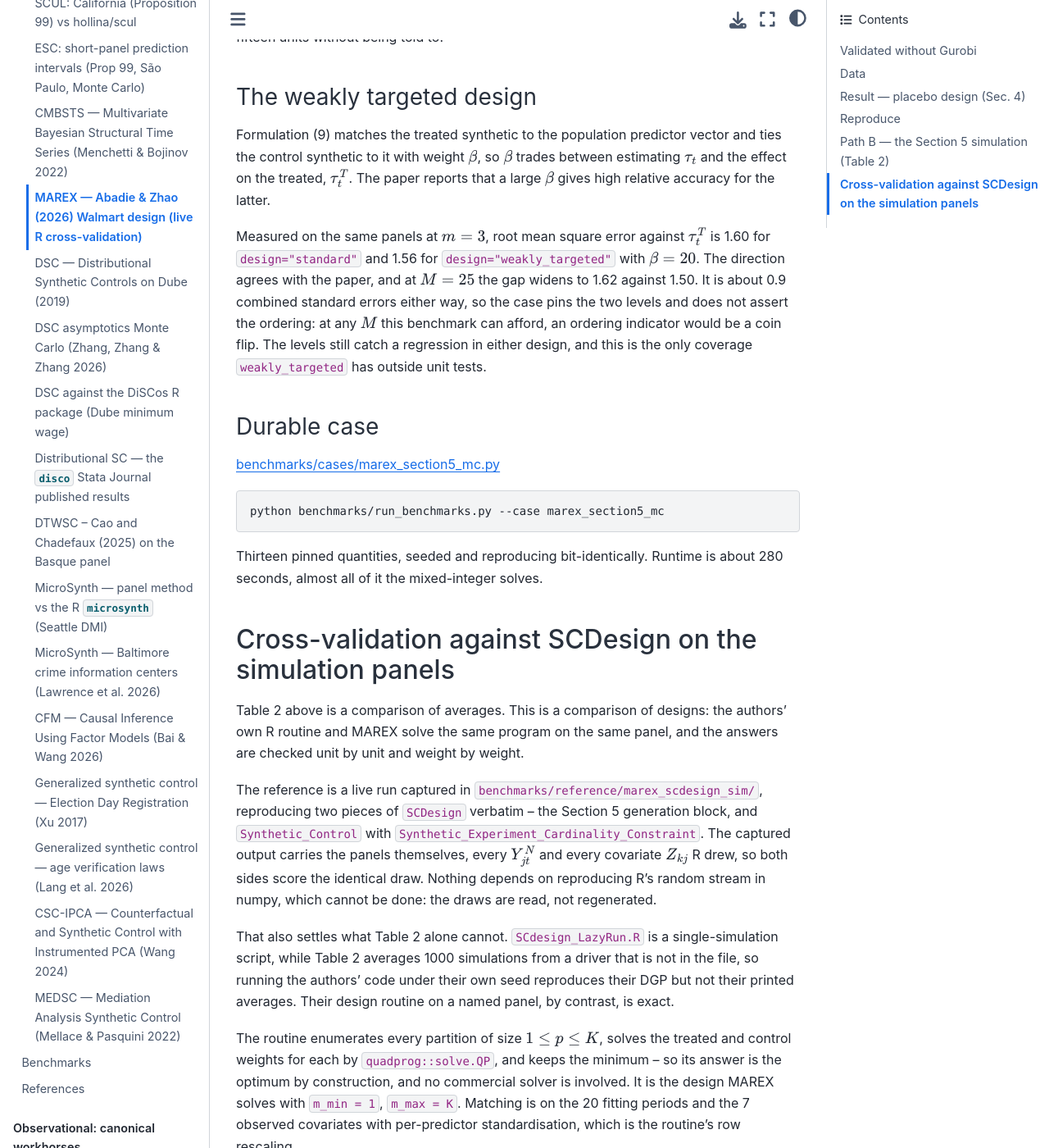
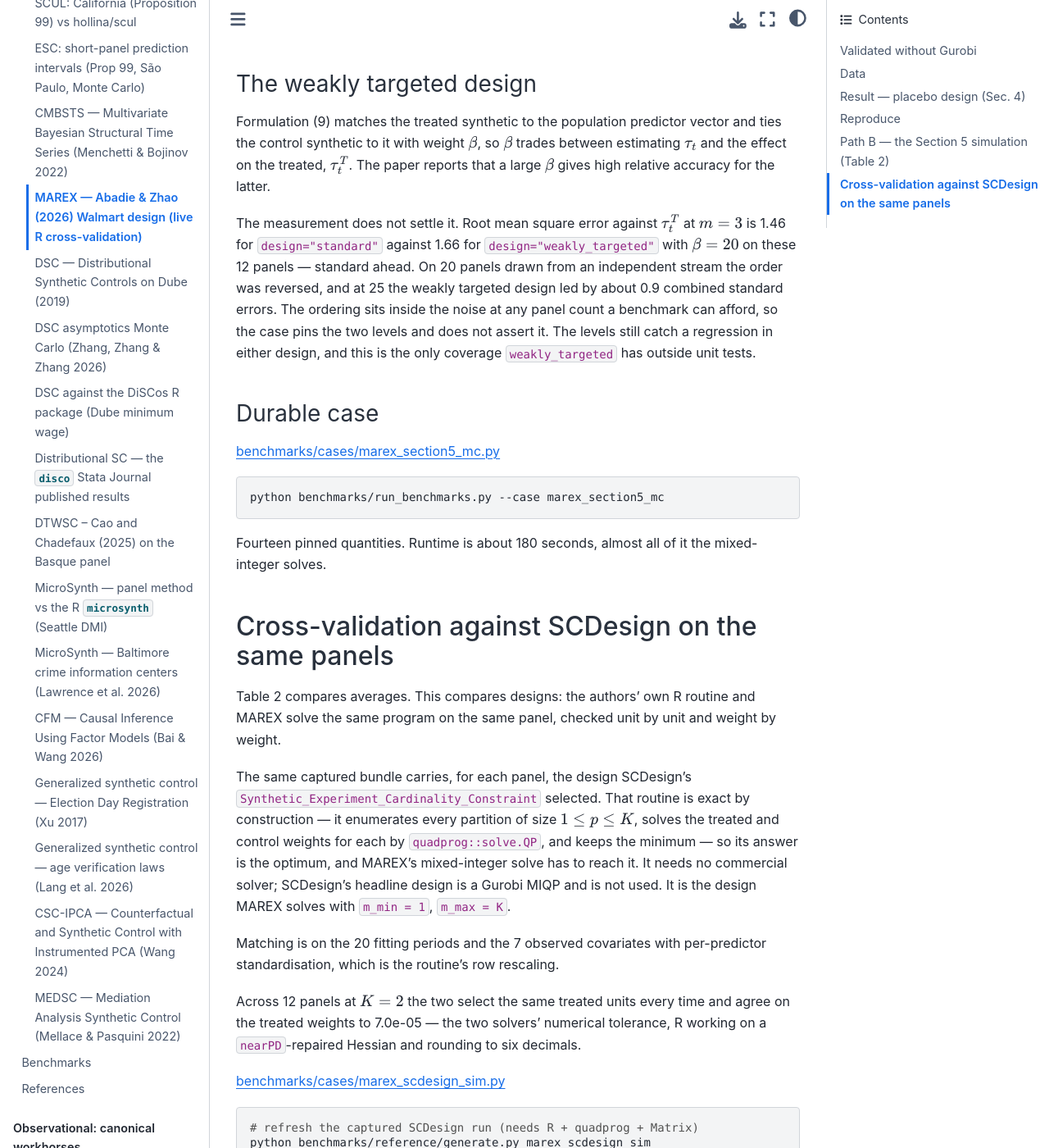
Before and after one commit to jgreathouse9/mlsynth, a Sphinx documentation site: the page built from docs/replications/marex.rst, in a window 1280 px wide and 1400 px high, scrolled down 3313 px. Shown: the whole window at 82% size. Built offline with Sphinx 7.4.7 and the Sphinx Book theme 1.1.4, drawn with Linux system fonts in a browser that asks for light colours; some of the changed text lies outside the part shown.

Commit message:
Read the panels from the authors' own seeds
Cloning SCDesign settled two things I had recorded as unresolvable, and both
were wrong.

Their Table 2 driver does exist: "2. Many Simulations (...)/Main_LazyRun.R",
with R_job.qsub submitting an SGE array job over 1-1000 and the script reading
repetition.RANDOM.SEED = Sys.getenv("SGE_TASK_ID"). Simulation i is set.seed(i)
-- a thousand independent streams, not one advancing stream, which is what I had
been doing. Under their convention their DGP reproduces Table 2's effect path to
0.004, the table's own display rounding, against the 1.6 standard errors I
measured from the wrong seeding.

So the closed-form check is retired. tau_path_max_abs_dev now compares the
authors' DGP, run under their seeds for their 1000 simulations, against the
printed table. It is a deterministic capture with no Monte-Carlo term.

The reference bundle is rebuilt from Generate_Model_Primitives verbatim
(Main_LazyRun.R lines 48-98 and 103-263) rather than a transcription of the
single-simulation script, and now carries twelve panels with their treated
outcomes and covariates. Both cases read it, so numpy no longer generates any
panel: marex_section5_mc scores Table 2's cells on the authors' draws, and
marex_scdesign_sim compares designs on the same twelve.

Twelve panels, twelve identical treated sets, weights agreeing to 7.0e-05.

The weakly targeted ordering moved again on the new panels -- standard now leads
1.46 to 1.66, the reverse of the independent-stream draw. Three samples have
given three answers, which is the case for pinning levels and not the ordering,
and the docs now say that outright.

Co-Authored-By: Claude Opus 5 <noreply@anthropic.com>
Claude-Session: https://claude.ai/code/session_01LLNEvmPN3YUFUEahAwWAoz

```diff
--- a/docs/benchmarks.rst
+++ b/docs/benchmarks.rst
@@ -111,7 +111,7 @@ Path A — empirical replications
    * - ``marex_walmart``
      - MAREX Walmart placebo design vs live SCDesign (Abadie-Zhao, full 45-store panel + covariates, open quadprog, no Gurobi)
    * - ``marex_section5_mc``
-     - MAREX vs Abadie-Zhao Section 5 / Table 2: MAE, RMSE and treated count by cardinality, plus the weakly-targeted design family
+     - MAREX vs Abadie-Zhao Section 5 / Table 2 on panels captured from the authors' DGP: effect path, MAE, RMSE and treated count by cardinality, plus the weakly-targeted design family
    * - ``marex_scdesign_sim``
      - MAREX vs SCDesign's own cardinality-constrained design on the Section 5 simulation panels (captured R run, open quadprog, no Gurobi)
    * - ``masc_basque``
--- a/docs/replications.rst
+++ b/docs/replications.rst
@@ -777,12 +777,13 @@ Experimental design
   and the paper's own Section 5 / Table 2 simulation --- MAE
   3.02 / 1.33 / 0.75 at :math:`m = 1 / 3 /` unconstrained
   against the paper's 2.93 / 1.26 / 0.83, with the
-  unconstrained design selecting 6.80 units against 6.76
-  (durable: ``marex_section5_mc``). Cross-validation: on six of
-  those simulation panels the authors' own cardinality-constrained
-  R routine and MAREX select the same treated units every time and
-  agree on the weights to 5.7e-05 (durable:
-  ``marex_scdesign_sim``).
+  unconstrained design selecting 6.83 units against 6.76, on panels
+  captured from the authors' own DGP under their driver's seeding
+  --- which reproduces Table 2's effect path to 0.004 (durable:
+  ``marex_section5_mc``). Cross-validation: on twelve of those
+  panels the authors' cardinality-constrained R routine and MAREX
+  select the same treated units every time and agree on the weights
+  to 7.0e-05 (durable: ``marex_scdesign_sim``).
 * :doc:`pangeo` -- Parallel-Trends Supergeo Design. Path B:
   seasonal-sales panel with up-trend, down-trend, and cyclical
   trajectories; PANGEO RMSE :math:`\approx 0.2` against scalar-
--- a/docs/replications/marex.rst
+++ b/docs/replications/marex.rst
@@ -106,37 +106,47 @@ Section 5 simulation is a separate target, and it is the one that exercises the
 cardinality constraint across its range and the design family beyond
 ``standard``.
 
-The data-generating process is the linear factor model of Assumption 1:
-:math:`J = 15` units, :math:`R = 7` observed and :math:`F = 11` unobserved
-covariates, :math:`T = 30` periods with :math:`T_0 = 25`, weights estimated on
-the first :math:`T_E = 20` periods and 21-25 left blank. The intercept series
-:math:`\delta_t` and :math:`\upsilon_t` are small-to-large rearrangements of
-Uniform(0, 20) draws, :math:`Z_j` and :math:`\mu_j` are Uniform(0, 1), the
-coefficient vectors Uniform(0, 10), and the errors :math:`N(0, 1)`. The same
-process is the generation block of the authors' ``SCdesign_LazyRun.R``.
+Panels are read, not regenerated. ``benchmarks/reference/marex_scdesign_sim/``
+captures a live run of the authors' own ``Generate_Model_Primitives``
+("2. Many Simulations (...)/Main_LazyRun.R"), under the seeding their driver
+uses: ``R_job.qsub`` submits an SGE array job (``#$ -t 1-1000``) and the script
+reads ``repetition.RANDOM.SEED = Sys.getenv("SGE_TASK_ID")``, so simulation
+:math:`i` is ``set.seed(i)`` --- a thousand independent streams, not one
+advancing stream. Reproducing R's generator in numpy is neither possible nor
+needed once the draws are captured.
 
-R's Mersenne-Twister stream cannot be reproduced by numpy's PCG64, so these are
-not the authors' draws. The port is checked against the effect path instead,
-which has a closed form: both intercept series are order statistics of
-Uniform(0, 20) draws and the covariate terms share their distributions across
-the treated and control processes, so they cancel in expectation and
+Under that convention their DGP reproduces Table 2's effect path exactly:
 
-.. math::
+.. list-table::
+   :header-rows: 1
+   :widths: 20 15 15 15 15 15
 
-   \tau_{25+k} \;=\; \frac{20k}{6} \;-\; \frac{20(25+k)}{31},
-   \qquad k = 1, \ldots, 5,
+   * -
+     - :math:`t=26`
+     - :math:`t=27`
+     - :math:`t=28`
+     - :math:`t=29`
+     - :math:`t=30`
+   * - paper, Table 2
+     - -13.58
+     - -10.99
+     - -8.35
+     - -5.00
+     - -2.50
+   * - their code, their seeds
+     - -13.5763
+     - -10.9889
+     - -8.3521
+     - -4.9981
+     - -2.4999
 
-giving :math:`-13.44, -10.75, -8.06, -5.38, -2.69`. The paper's Table 2 reports
-:math:`-13.58, -10.99, -8.35, -5.00, -2.50`, within 1.3 standard errors of that
-closed form at its :math:`M = 1000` (the per-period spread across simulations is
-about 9.4, so their standard error is roughly 0.30). The port lands in the same
-place, which is what licenses using the closed form as the target instead of
-their printed values.
+The largest gap is 0.004, which is the table's own display rounding. No design is
+solved to produce this, so it isolates the data-generating process.
 
 Estimates use the paper's equation (8),
 :math:`\hat\tau_t = \mathbf{w}'\mathbf{Y}_{I,t} - \mathbf{v}'\mathbf{Y}_{N,t}`,
-scored against the realized :math:`\tau_t` under uniform population weights. At
-:math:`M = 20` simulations against the paper's 1000:
+scored against the realized :math:`\tau_t` under uniform population weights. On
+12 captured panels against the paper's 1000 simulations:
 
 .. list-table::
    :header-rows: 1
@@ -149,27 +159,29 @@ scored against the realized :math:`\tau_t` under uniform population weights. At
      - paper
      - :math:`\|w\|_0`
    * - Constrained :math:`m = 1`
-     - 3.02
+     - 3.03
      - 2.93
-     - 3.66
+     - 3.49
      - 3.45
      - 1.0
    * - Constrained :math:`m = 3`
-     - 1.33
+     - 1.23
      - 1.26
-     - 1.56
+     - 1.41
      - 1.49
      - 3.0
    * - Unconstrained
-     - 0.75
+     - 0.57
      - 0.83
-     - 0.90
+     - 0.69
      - 0.97
-     - 6.80 (paper 6.76)
+     - 6.83 (paper 6.76)
 
 The paper's headline for Table 2 reproduces: accuracy improves monotonically as
 the cardinality constraint relaxes, and the unconstrained design selects about
-seven of the fifteen units without being told to.
+seven of the fifteen units without being told to. The unconstrained cell runs
+better than the paper's at this panel count, which is the Monte-Carlo error of 12
+draws against 1000 and is what the tolerances absorb.
 
 The weakly targeted design
 ~~~~~~~~~~~~~~~~~~~~~~~~~~~
@@ -180,15 +192,15 @@ trades between estimating :math:`\tau_t` and the effect on the treated,
 :math:`\tau^T_t`. The paper reports that a large :math:`\beta` gives high
 relative accuracy for the latter.
 
-Measured on the same panels at :math:`m = 3`, root mean square error against
-:math:`\tau^T_t` is 1.60 for ``design="standard"`` and 1.56 for
-``design="weakly_targeted"`` with :math:`\beta = 20`. The direction agrees with
-the paper, and at :math:`M = 25` the gap widens to 1.62 against 1.50. It is
-about 0.9 combined standard errors either way, so the case pins the two levels
-and does not assert the ordering: at any :math:`M` this benchmark can afford,
-an ordering indicator would be a coin flip. The levels still catch a regression
-in either design, and this is the only coverage ``weakly_targeted`` has outside
-unit tests.
+The measurement does not settle it. Root mean square error against
+:math:`\tau^T_t` at :math:`m = 3` is 1.46 for ``design="standard"`` against 1.66
+for ``design="weakly_targeted"`` with :math:`\beta = 20` on these 12 panels ---
+standard ahead. On 20 panels drawn from an independent stream the order was
+reversed, and at 25 the weakly targeted design led by about 0.9 combined standard
+errors. The ordering sits inside the noise at any panel count a benchmark can
+afford, so the case pins the two levels and does not assert it. The levels still
+catch a regression in either design, and this is the only coverage
+``weakly_targeted`` has outside unit tests.
 
 Durable case
 ~~~~~~~~~~~~
@@ -200,44 +212,32 @@ Durable case
 
    python benchmarks/run_benchmarks.py --case marex_section5_mc
 
-Thirteen pinned quantities, seeded and reproducing bit-identically. Runtime is
-about 280 seconds, almost all of it the mixed-integer solves.
+Fourteen pinned quantities. Runtime is about 180 seconds, almost all of it the
+mixed-integer solves.
 
-Cross-validation against SCDesign on the simulation panels
-------------------------------------------------------------
+Cross-validation against SCDesign on the same panels
+------------------------------------------------------
 
-Table 2 above is a comparison of averages. This is a comparison of designs: the
-authors' own R routine and MAREX solve the same program on the same panel, and
-the answers are checked unit by unit and weight by weight.
+Table 2 compares averages. This compares designs: the authors' own R routine and
+MAREX solve the same program on the same panel, checked unit by unit and weight
+by weight.
 
-The reference is a live run captured in
-``benchmarks/reference/marex_scdesign_sim/``, reproducing two pieces of
-``SCDesign`` verbatim -- the Section 5 generation block, and
-``Synthetic_Control`` with ``Synthetic_Experiment_Cardinality_Constraint``. The
-captured output carries the panels themselves, every :math:`Y^N_{jt}` and every
-covariate :math:`Z_{kj}` R drew, so both sides score the identical draw. Nothing
-depends on reproducing R's random stream in numpy, which cannot be done: the
-draws are read, not regenerated.
+The same captured bundle carries, for each panel, the design SCDesign's
+``Synthetic_Experiment_Cardinality_Constraint`` selected. That routine is exact by
+construction --- it enumerates every partition of size :math:`1 \le p \le K`,
+solves the treated and control weights for each by ``quadprog::solve.QP``, and
+keeps the minimum --- so its answer is the optimum, and MAREX's mixed-integer
+solve has to reach it. It needs no commercial solver; SCDesign's headline design
+is a Gurobi MIQP and is not used. It is the design MAREX solves with
+``m_min = 1``, ``m_max = K``.
 
-That also settles what Table 2 alone cannot. ``SCdesign_LazyRun.R`` is a
-single-simulation script, while Table 2 averages 1000 simulations from a driver
-that is not in the file, so running the authors' code under their own seed
-reproduces their DGP but not their printed averages. Their design routine on a
-named panel, by contrast, is exact.
+Matching is on the 20 fitting periods and the 7 observed covariates with
+per-predictor standardisation, which is the routine's row rescaling.
 
-The routine enumerates every partition of size :math:`1 \le p \le K`, solves the
-treated and control weights for each by ``quadprog::solve.QP``, and keeps the
-minimum -- so its answer is the optimum by construction, and no commercial
-solver is involved. It is the design MAREX solves with ``m_min = 1``,
-``m_max = K``. Matching is on the 20 fitting periods and the 7 observed
-covariates with per-predictor standardisation, which is the routine's row
-rescaling.
-
-Across six panels at :math:`K = 2`, the two select the same treated units every
-time and agree on the treated weights to 5.7e-05. On the first panel both choose
-units 8 and 14, with weights 0.5796 and 0.4204 against SCDesign's 0.5797 and
-0.4203; the residual is the two solvers' numerical tolerance, R working on a
-``nearPD``-repaired Hessian and rounding to six decimals.
+Across 12 panels at :math:`K = 2` the two select the same treated units every
+time and agree on the treated weights to 7.0e-05 --- the two solvers' numerical
+tolerance, R working on a ``nearPD``-repaired Hessian and rounding to six
+decimals.
 
 `benchmarks/cases/marex_scdesign_sim.py
 <https://github.com/jgreathouse9/mlsynth/blob/main/benchmarks/cases/marex_scdesign_sim.py>`_
```
Also changed, not shown: 6 other files.
